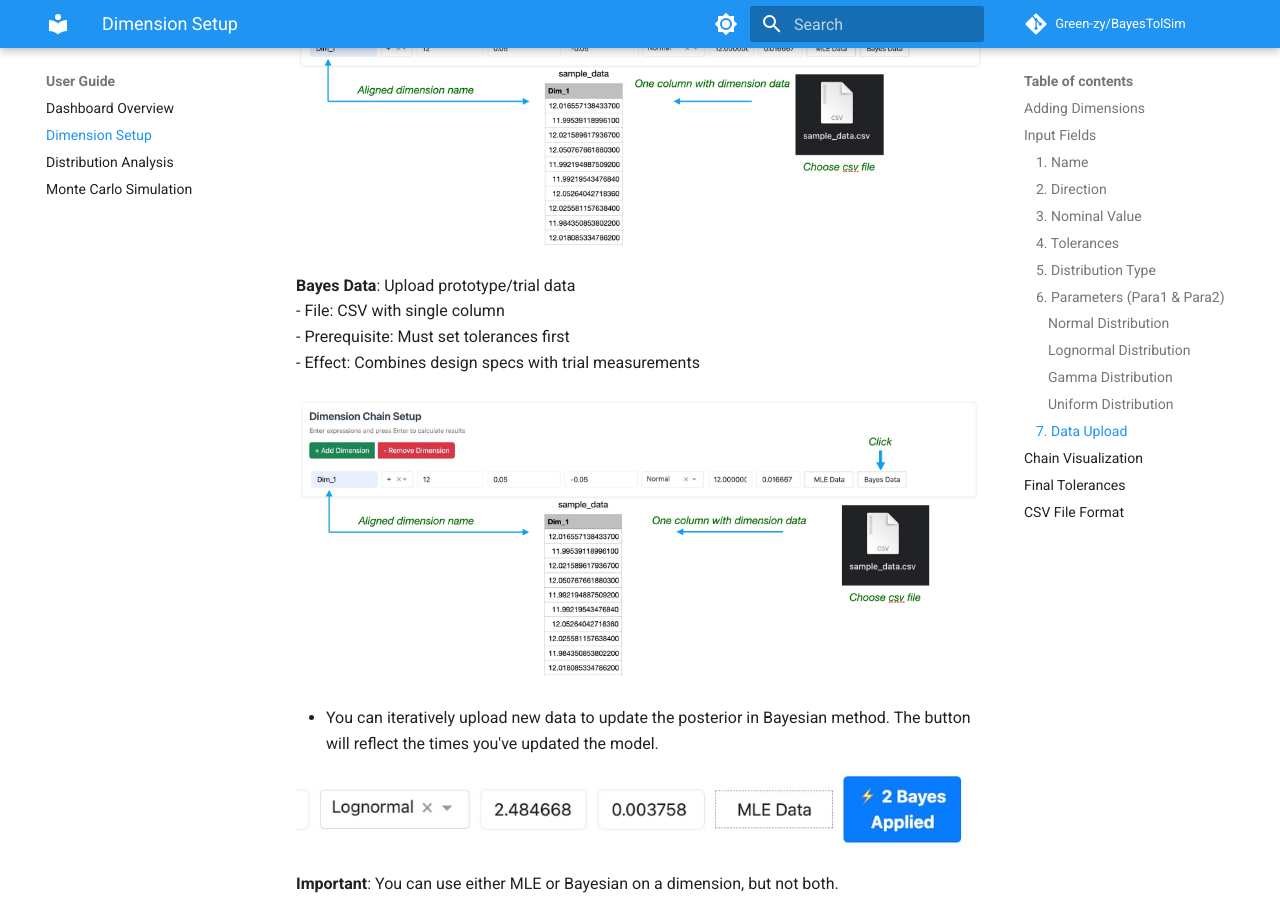
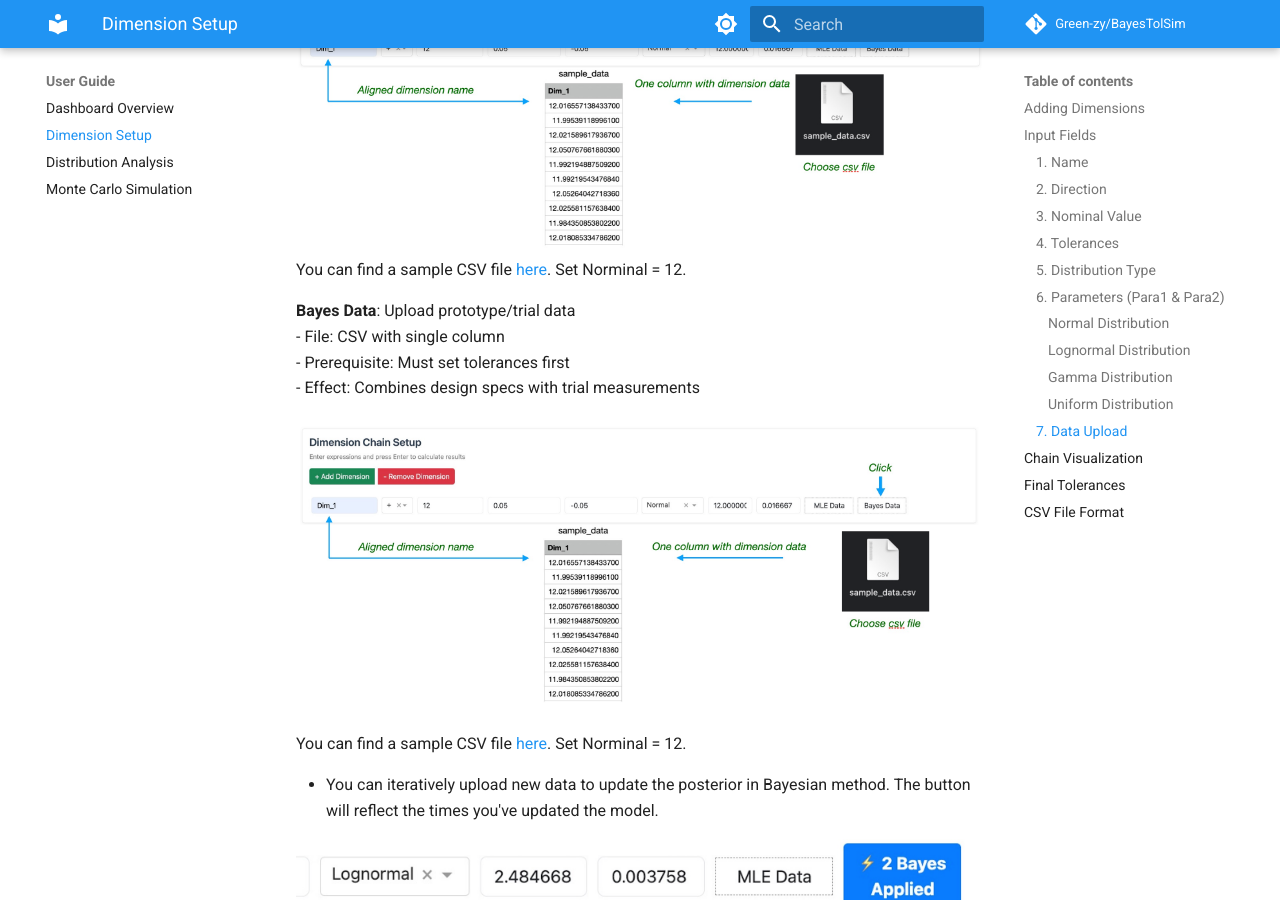
Before and after one commit to Green-zy/BayesTolSim, an MkDocs documentation site: the page built from docs/user-guide/dimension-setup.md, in a window 1280 px wide and 900 px high, scrolled down 3243 px. Built offline with MkDocs 1.6.1 and Material for MkDocs 9.7.7, drawn with Linux system fonts in a browser that asks for light colours; comment, search, counter and statistics services are not loaded.

Commit message:
finalize documentation

```diff
--- a/docs/user-guide/dimension-setup.md
+++ b/docs/user-guide/dimension-setup.md
@@ -93,6 +93,7 @@ The system automatically calculates these from your tolerances.
 - Effect: Uses actual manufacturing data instead of design assumptions
 
 ![Set-up](../images/upload-mle.jpg)
+You can find a sample CSV file [here](https://github.com/Green-zy/BayesTolSim/blob/main/data/mle_sample_data.csv). Set Norminal = 12.
 
 **Bayes Data**: Upload prototype/trial data
 - File: CSV with single column
@@ -100,6 +101,8 @@ The system automatically calculates these from your tolerances.
 - Effect: Combines design specs with trial measurements
 
 ![Set-up](../images/upload-bayes.jpg)
+
+You can find a sample CSV file [here](https://github.com/Green-zy/BayesTolSim/blob/main/data/bayes_sample_data.csv). Set Norminal = 12.
 
 - You can iteratively upload new data to update the posterior in Bayesian method. The button will reflect the times you've updated the model.
 
```
